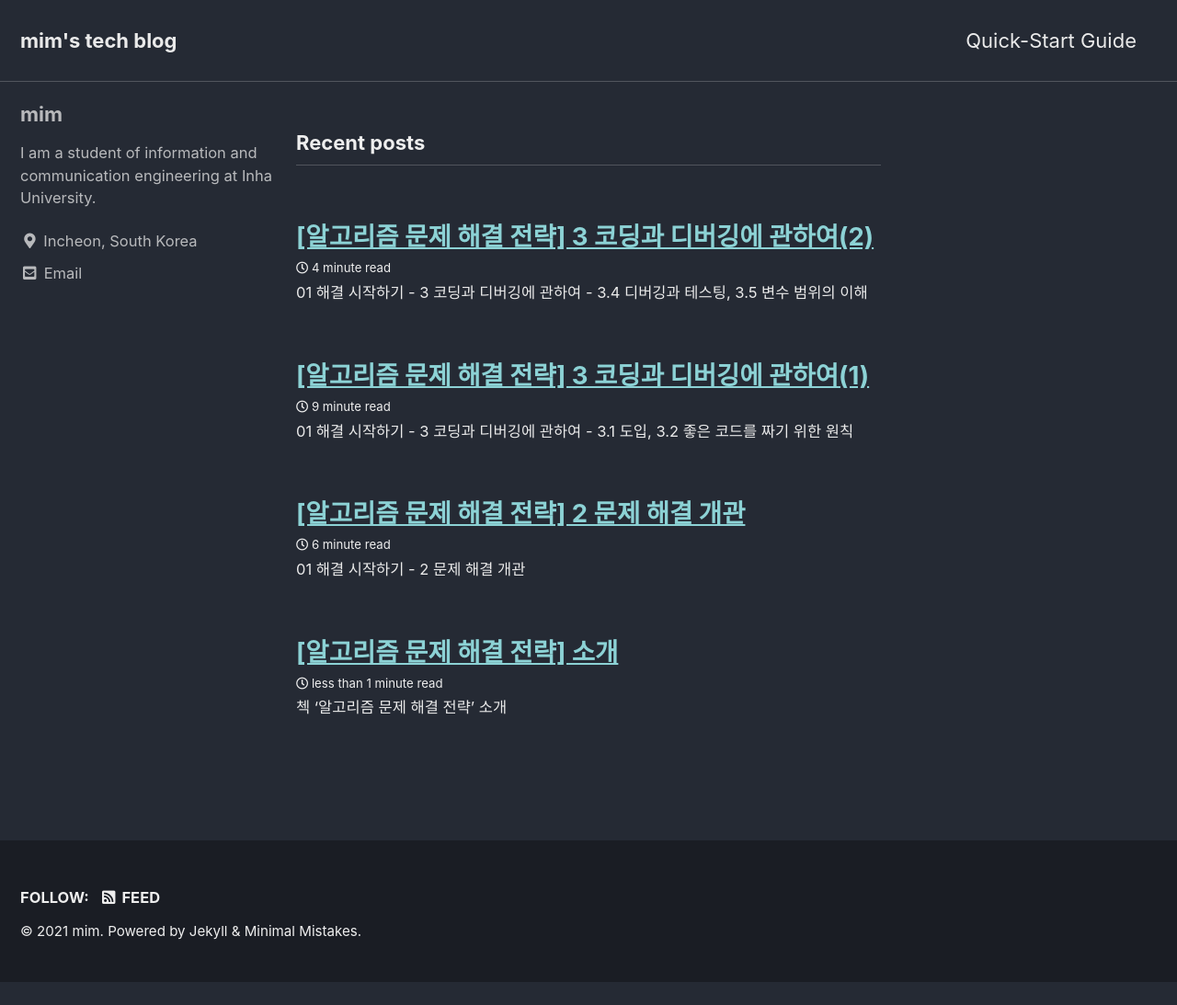
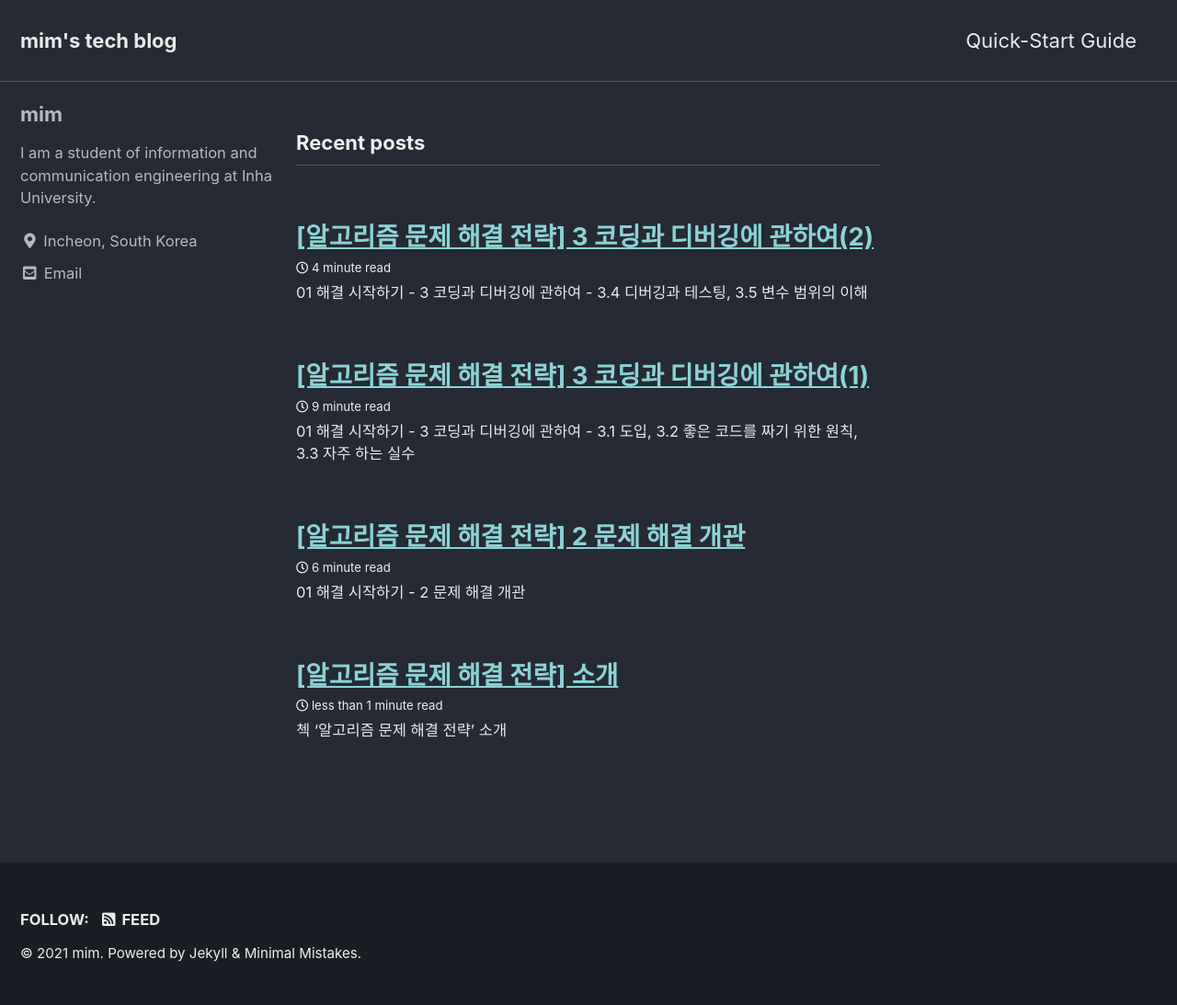
Before and after one commit to ChoMinkyung/chominkyung.github.io, a Jekyll site: the page built from index.html, in a window 1280 px wide. Shown: the whole page at 92% size. Built offline with Jekyll 4.4.1, drawn with Linux system fonts in a browser that asks for light colours; cached includes are drawn as plain includes; the list of posts is cut into pages by our own code; before the commit the page ends 1068 px from its top, so only the background shows below that.

Commit message:
01-3(1) 소제목 수정

```diff
--- a/_posts/2021-07-18-algorithmicProblemSolvingStrategies_01_3(1).md
+++ b/_posts/2021-07-18-algorithmicProblemSolvingStrategies_01_3(1).md
@@ -6,7 +6,7 @@ toc_sticky: true
 
 layout:
 title: "[알고리즘 문제 해결 전략] 3 코딩과 디버깅에 관하여(1)"
-excerpt: "01 해결 시작하기 - 3 코딩과 디버깅에 관하여 - 3.1 도입, 3.2 좋은 코드를 짜기 위한 원칙"
+excerpt: "01 해결 시작하기 - 3 코딩과 디버깅에 관하여 - 3.1 도입, 3.2 좋은 코드를 짜기 위한 원칙, 3.3 자주 하는 실수"
 date: 2021-07-18
 last_modified_at: 2021-07-25
 categories:
```
